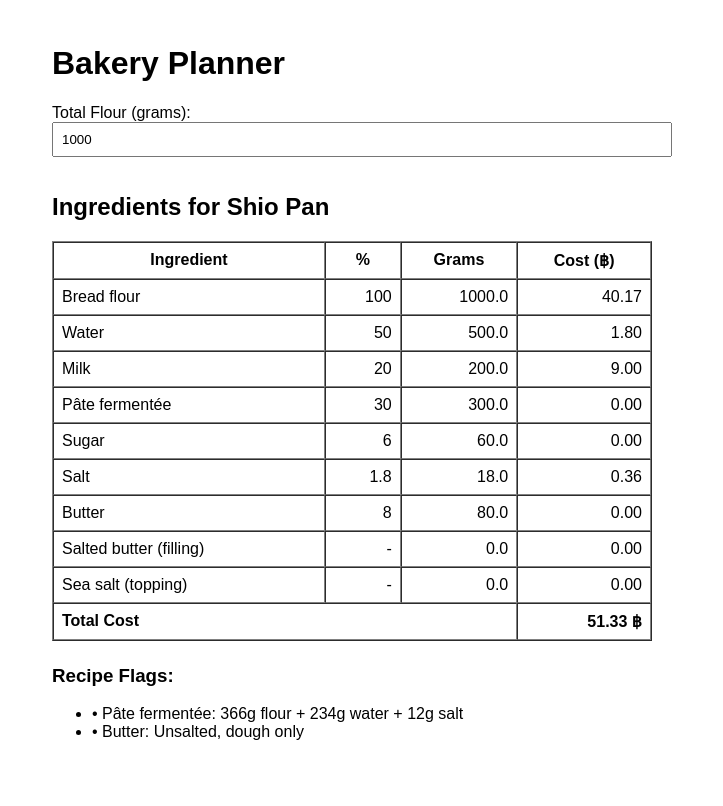
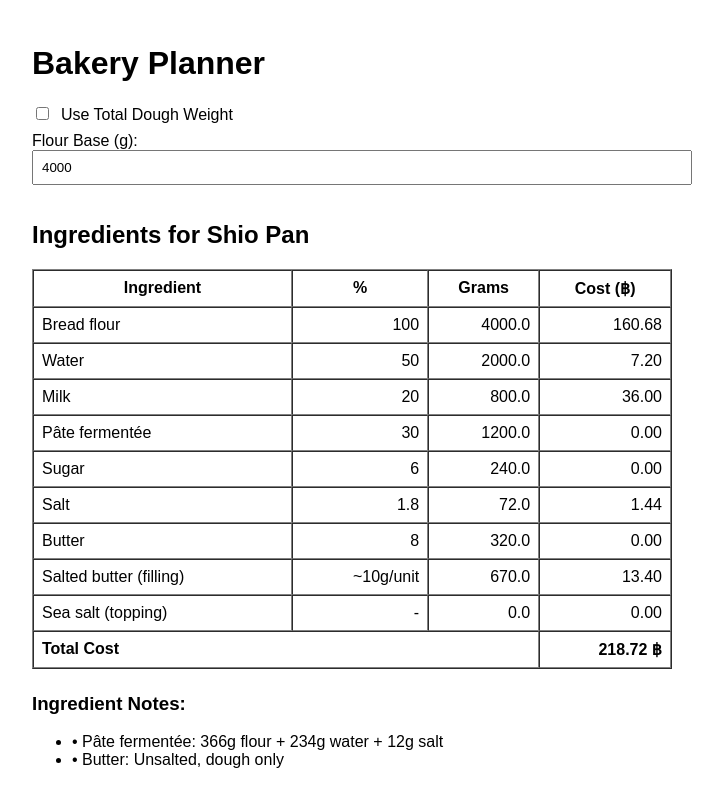
Before and after one commit to Rottjung/Brood, a React (Create React App) app: page / in a window 1280 px wide. Shown: the top 806 px of the page, without its empty margins (288-1011 px from the left). Built offline with nearby package versions, Linux system fonts and the light colour scheme.

Commit message:
Update app.js

```diff
--- a/src/App.js
+++ b/src/App.js
@@ -1,37 +1,75 @@
 
-import React, { useState, useEffect } from "react";
+import React, { useState } from "react";
 import recipes from "./data/recipes.json";
 import prices from "./data/ingredientPrices.json";
 
 export default function BakeryPlanner() {
-  const [totalFlourGrams, setTotalFlourGrams] = useState(1000);
   const recipe = recipes[0];
+  const totalBakersPercent = recipe.ingredients
+    .filter(i => i.percent)
+    .reduce((sum, i) => sum + i.percent, 0);
+
+  const [useDoughInput, setUseDoughInput] = useState(false);
+  const [inputValue, setInputValue] = useState(4000); // grams
+
+  const flourBaseGrams = useDoughInput
+    ? inputValue / (totalBakersPercent / 100)
+    : inputValue;
 
   const getCostPerKg = (ingredientName) => {
-    const match = prices.find(p => ingredientName.toLowerCase().includes(p.name.toLowerCase()));
+    const match = prices.find(p =>
+      ingredientName.toLowerCase().includes(p.name.toLowerCase())
+    );
     return match ? match.price : 0;
   };
 
   const scaledIngredients = recipe.ingredients.map(i => {
-    const base = i.percent ? (i.percent / 100) * totalFlourGrams : 0;
-    const grams = i.fixedGrams || base;
+    let grams = 0;
+
+    if (i.perUnitGrams) {
+      grams = i.perUnitGrams * recipe.yieldUnits;
+    } else if (i.fixedGrams) {
+      grams = i.fixedGrams;
+    } else if (i.percent) {
+      grams = (i.percent / 100) * flourBaseGrams;
+    }
+
     const costPerKg = getCostPerKg(i.name);
     const cost = (grams / 1000) * costPerKg;
-    return { ...i, grams, cost: cost.toFixed(2) };
+
+    return {
+      ...i,
+      grams,
+      cost: cost.toFixed(2)
+    };
   });
 
   const totalCost = scaledIngredients.reduce((sum, i) => sum + parseFloat(i.cost), 0);
 
   return (
-    <div style={{ padding: "1rem", fontFamily: "Arial", maxWidth: 600, margin: "0 auto" }}>
+    <div style={{ padding: "1rem", fontFamily: "Arial", maxWidth: 640, margin: "0 auto" }}>
       <h1>Bakery Planner</h1>
-      <label>Total Flour (grams):</label>
-      <input
-        type="number"
-        value={totalFlourGrams}
-        onChange={e => setTotalFlourGrams(parseFloat(e.target.value))}
-        style={{ width: "100%", padding: "0.5rem", marginBottom: "1rem" }}
-      />
+
+      <label>
+        <input
+          type="checkbox"
+          checked={useDoughInput}
+          onChange={() => setUseDoughInput(!useDoughInput)}
+        />
+        &nbsp; Use Total Dough Weight
+      </label>
+
+      <div style={{ marginTop: "0.5rem" }}>
+        <label>
+          {useDoughInput ? "Total Dough Weight (g):" : "Flour Base (g):"}
+        </label>
+        <input
+          type="number"
+          value={inputValue}
+          onChange={e => setInputValue(parseFloat(e.target.value))}
+          style={{ width: "100%", padding: "0.5rem", marginBottom: "1rem" }}
+        />
+      </div>
 
       <h2>Ingredients for {recipe.name}</h2>
       <table border="1" cellPadding="8" cellSpacing="0" width="100%">
@@ -47,7 +85,7 @@ export default function BakeryPlanner() {
           {scaledIngredients.map((i, idx) => (
             <tr key={idx}>
               <td>{i.name}</td>
-              <td align="right">{i.percent || "-"}</td>
+              <td align="right">{i.percent || (i.perUnitGrams ? `~${i.perUnitGrams}g/unit` : "-")}</td>
               <td align="right">{i.grams.toFixed(1)}</td>
               <td align="right">{i.cost}</td>
             </tr>
@@ -59,7 +97,7 @@ export default function BakeryPlanner() {
         </tbody>
       </table>
 
-      <h3 style={{ marginTop: "1.5rem" }}>Recipe Flags:</h3>
+      <h3 style={{ marginTop: "1.5rem" }}>Ingredient Notes:</h3>
       <ul>
         {recipe.ingredients.filter(i => i.note).map((i, idx) => (
           <li key={idx}>• {i.name}: {i.note}</li>
```
